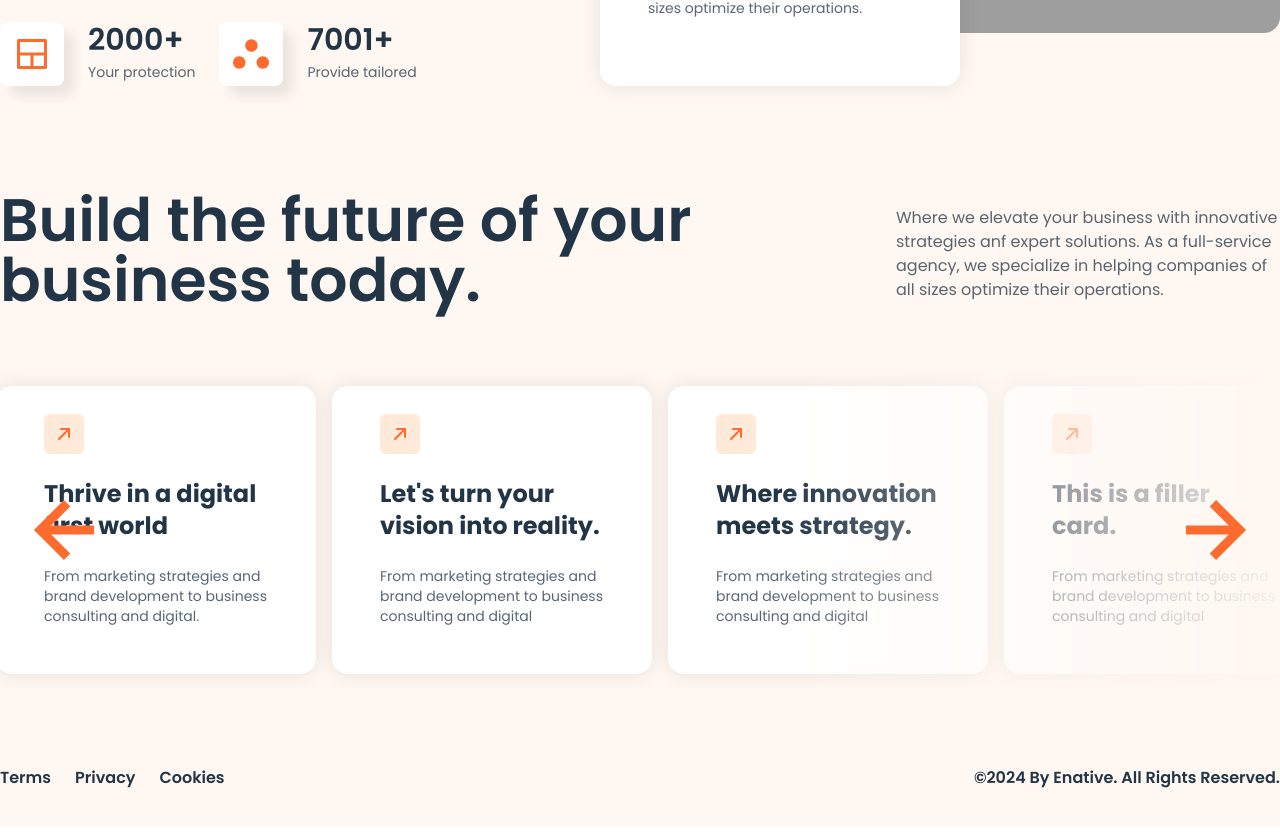
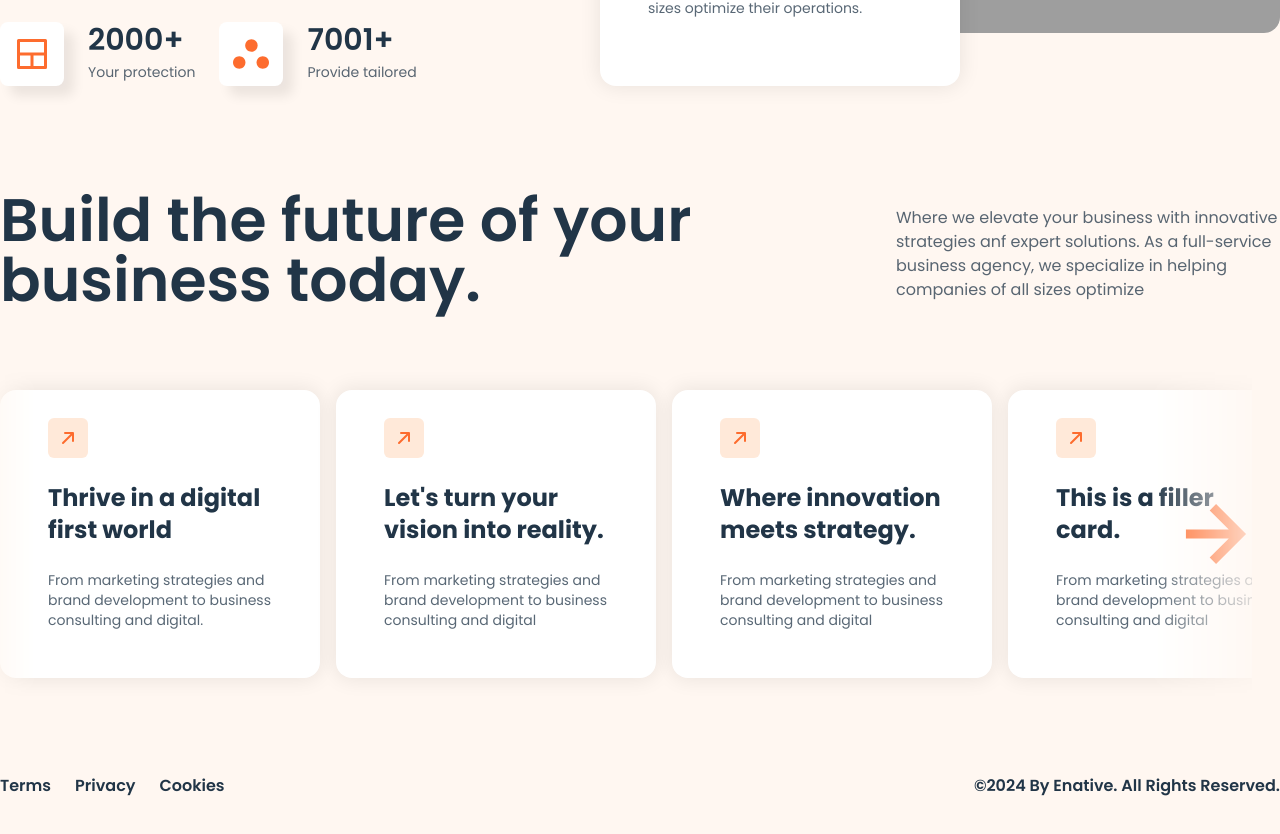
Before and after one commit to nicolealcala/raul-landing-page, a React (Vite) app: page / in a window 1280 px wide. Shown: the part 710-1544 px from the top of the page. Built offline with nearby package versions, Linux system fonts and the light colour scheme; grey boxes are pictures that could not be loaded.

Commit message:
Update carousel section components

```diff
--- a/src/components/home/CarouselSection.jsx
+++ b/src/components/home/CarouselSection.jsx
@@ -10,8 +10,8 @@ export default function CarouselSection() {
         </h2>
         <p className="max-w-sm mt-4">
           Where we elevate your business with innovative strategies anf expert
-          solutions. As a full-service agency, we specialize in helping
-          companies of all sizes optimize their operations.
+          solutions. As a full-service business agency, we specialize in helping
+          companies of all sizes optimize
         </p>
       </section>
 
--- a/src/components/ui/EmblaCarousel.jsx
+++ b/src/components/ui/EmblaCarousel.jsx
@@ -4,30 +4,72 @@ import { cn } from "../../lib/utils";
 import IconButton from "./IconButton";
 import ArrowLeft from "../icons/ArrowLeft";
 import ArrowRight from "../icons/ArrowRight";
+import { useCallback, useEffect, useState } from "react";
 
 export default function EmblaCarousel({ slides }) {
-  const [emblaRef, emblaApi] = useEmblaCarousel({ loop: false });
+  const [emblaRef, emblaApi] = useEmblaCarousel({
+    loop: false,
+    align: "start",
+  });
 
-  const goToPrev = () => emblaApi?.goToPrev();
-  const goToNext = () => emblaApi?.goToNext();
+  const [canScrollPrev, setCanScrollPrev] = useState(false);
+  const [canScrollNext, setCanScrollNext] = useState(true);
+
+  const onSelect = useCallback((embla) => {
+    setCanScrollPrev(embla.canScrollPrev());
+    setCanScrollNext(embla.canScrollNext());
+  }, []);
+
+  useEffect(() => {
+    if (!emblaApi) return;
+
+    emblaApi.on("select", onSelect);
+    emblaApi.on("select", onSelect);
+  }, [emblaApi, onSelect]);
+
+  const goToPrev = useCallback(() => {
+    if (!emblaApi) {
+      console.error("No emba instance in prev btn");
+      return;
+    }
+    emblaApi.scrollPrev();
+  }, [emblaApi]);
+
+  const goToNext = useCallback(() => {
+    if (!emblaApi) {
+      console.error("No emba instance in next btn");
+      return;
+    }
+    emblaApi.scrollNext();
+  }, [emblaApi]);
 
   return (
-    <div className={cn("embla", "relative flex max-w-full flex-col gap-y-16")}>
+    <div
+      className={cn("mask-l-from-95% mask-r-from-90% -my-10 py-10 -ml-7 pl-7")}
+    >
+      <div className={cn("embla", "relative flex w-full flex-col gap-y-16")}>
         <div
           className={cn(
             "embla__viewport",
-          "overflow-hidden -m-7 p-6  mask-r-from-60%",
+            "overflow-hidden",
+            "w-full",
+            "-my-7 py-7",
+            "-ml-7 pl-7",
+            "mr-[calc((100vw-1280px)/2+2.5rem)]",
           )}
           ref={emblaRef}
         >
           <div
             className={cn(
               "embla__container",
-            "flex touch-pan-y touch-pinch-zoom ",
+              "flex touch-pan-y touch-pinch-zoom",
             )}
           >
             {slides.map((slide) => (
-            <div className={cn("embla__slide", "flex-[0_0_auto] pr-4")}>
+              <div
+                key={slide.title.replaceAll(" ", "-")}
+                className={cn("embla__slide", "flex-[0_0_auto] pr-4")}
+              >
                 <CarouselCard
                   title={slide.title}
                   description={slide.description}
@@ -38,6 +80,7 @@ export default function EmblaCarousel({ slides }) {
         </div>
 
         <div className="absolute top-1/2 -translate-y-1/2 w-full pr-[calc((100vw-1280px)/2)] flex justify-between">
+          {canScrollPrev ? (
             <IconButton
               aria-label="Go to previous slide"
               className="embla__prev"
@@ -45,6 +88,10 @@ export default function EmblaCarousel({ slides }) {
             >
               <ArrowLeft className="size-24" />
             </IconButton>
+          ) : (
+            <div></div>
+          )}
+          {canScrollNext ? (
             <IconButton
               aria-label="Go to previous slide"
               className="embla__prev"
@@ -52,6 +99,10 @@ export default function EmblaCarousel({ slides }) {
             >
               <ArrowRight className="size-24" />
             </IconButton>
+          ) : (
+            <div></div>
+          )}
+        </div>
       </div>
     </div>
   );
```
Lines whose indentation alone changed are shown as unchanged.
